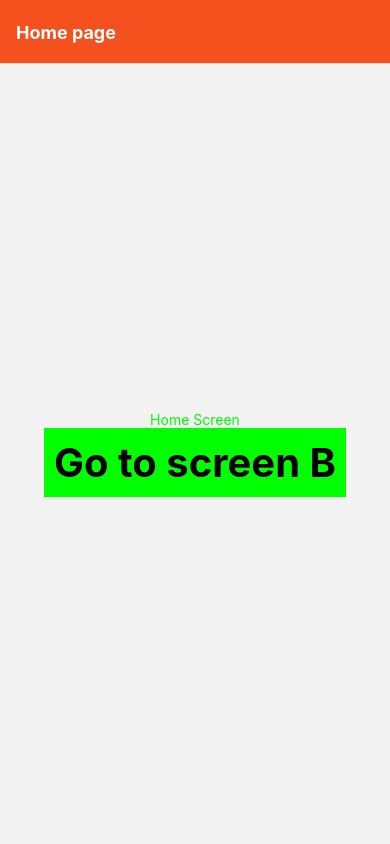
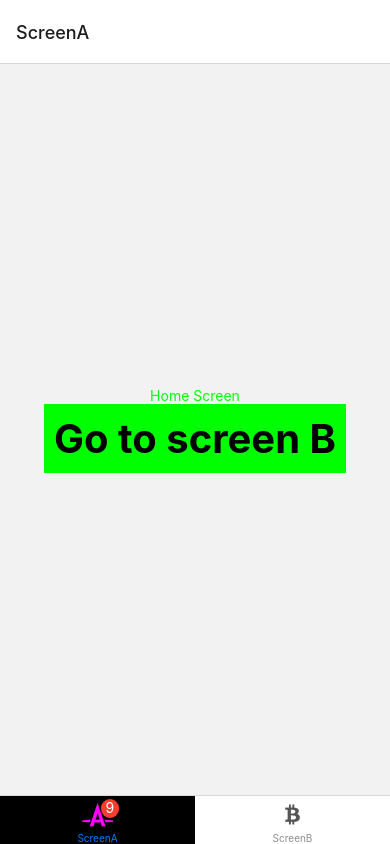
Before and after one commit to tanzeel-abdulWahid/RN, a React Native app: screen /ScreenA in a window 390 px wide. Built offline with nearby package versions, Linux system fonts and the light colour scheme.

Commit message:
bottom nav

```diff
--- a/package.json
+++ b/package.json
@@ -16,7 +16,8 @@
     "react": "17.0.2",
     "react-native": "0.68.2",
     "react-native-safe-area-context": "^4.2.5",
-    "react-native-screens": "^3.13.1"
+    "react-native-screens": "^3.13.1",
+    "react-native-vector-icons": "^9.1.0"
   },
   "devDependencies": {
     "@babel/core": "^7.12.9",
--- a/src/components/ScreenA.js
+++ b/src/components/ScreenA.js
@@ -5,9 +5,7 @@ import {StyleSheet,View , Text} from "react-native";
 const ScreenA = ({ navigation }) => {
 
     const onPressHandler = () => {
-        navigation.navigate('ScreenB',{
-        itemId: 87,
-        otherDetails: "Any data from redux",});
+        // navigation.navigate('ScreenB');
     }
 
     return (
--- a/src/components/ScreenB.js
+++ b/src/components/ScreenB.js
@@ -1,34 +1,21 @@
 import React from 'react'
 import { StyleSheet, View, Text,Pressable, Button } from "react-native";
 
-const ScreenB = ({route,navigation}) => {
-    const {itemId, otherDetails} = route.params;
-    // console.log({itemId});
+const ScreenB = ({navigation}) => {
     return (
         <View style={{ flex: 1, alignItems: 'center', justifyContent: 'center' }}>
             <Text style={{color:"black"}}>New Screen</Text>
 
-            <Text style={{ color: "black" }}>Item id {JSON.stringify(itemId)}</Text>
-            <Text style={{ color: "black" }}>{otherDetails}</Text>
 
 
             <Pressable style={({ pressed }) => ({ backgroundColor: pressed ? '#ddd' : '#0f0' })}
 
-                onPress={() => navigation.navigate('ScreenB',{
-                    itemId:90,
-                })}
+                onPress={() => navigation.navigate('ScreenA')}
             >
                     <Text style={Styles.text}>
-                        Go to screen B again
+                        go to screen A
                     </Text>
             </Pressable>
-
-            <Button title="Change Prop" onPress={() => navigation.setParams({otherDetails: 'tanzeel'})}/>
-
-            <Button title='go to Screen A' onPress={() => navigation.navigate("ScreenA")} />
-
-            <Button title='go back' onPress={() => navigation.goBack()}/>
-
 
         </View>
     )
--- a/src/config/navigation.js
+++ b/src/config/navigation.js
@@ -1,41 +1,47 @@
 import React from 'react'
 import {Image, Button} from 'react-native'
 import { NavigationContainer } from '@react-navigation/native';
-import { createNativeStackNavigator } from '@react-navigation/native-stack';
 
+import { createBottomTabNavigator } from '@react-navigation/bottom-tabs';
 import ScreenA from '../components/ScreenA';
 import ScreenB from '../components/ScreenB';
 
-const Stack = createNativeStackNavigator();
-
-function LogoTitle() {
-    return(
-        <Image source={{ uri:"https://reactjs.org/logo-og.png"}}
-        style={{width:100, height:100}}/>
-    )
-}
+import FontAwesome5 from 'react-native-vector-icons/FontAwesome5';
+const Tab = createBottomTabNavigator();
 
 const Navigation = () => {
     return (
         <NavigationContainer>
-            <Stack.Navigator>
+            <Tab.Navigator
+            screenOptions={({route}) => ({
+                tabBarIcon:({focused, size, color}) => {
+                    let iconName;
+                    if(route.name === "ScreenA"){
+                        iconName = 'autoprefixer';
+                        size = focused ? 25 : 20;
+                        color = focused ? '#f0f' : '#555';
+                    }else if(route.name === "ScreenB"){
+                        iconName = "btc";
+                        size = focused ? 25 : 20;
+                        color = focused ? '#f0f' : '#555';
+                    }
+                    return(
+                        <FontAwesome5
+                        name={iconName}
+                        size={size}
+                        color={color}/>
+                    )
+                },
+                    activeTintColor: '#f0f',
+                    inactiveTintColor: '#555',
+                    tabBarActiveBackgroundColor:'black'
+            })}
+            >
 
-                <Stack.Screen name='ScreenA' component={ScreenA} options={{title:"Home page",
-            headerStyle:{
-                backgroundColor: '#f4511e'
-            },
-            headerTintColor:"#fff",
-            headerTitleStyle:{
-                fontWeight:'bold',
+                <Tab.Screen name='ScreenA' component={ScreenA} options={{tabBarBadge:9}}/>
+                <Tab.Screen name='ScreenB' component={ScreenB} />
 
-            },
-            // headerShown:false,
-            }}/>
-                <Stack.Screen name='ScreenB' component={ScreenB} options={{headerTitle:(props) => <LogoTitle {...props}/>,
-}}
-                />
-
-            </Stack.Navigator>
+            </Tab.Navigator>
         </NavigationContainer>
     )
 }
```
Also changed, not shown: 1 other file (tests, documents, lock files or other folders).
